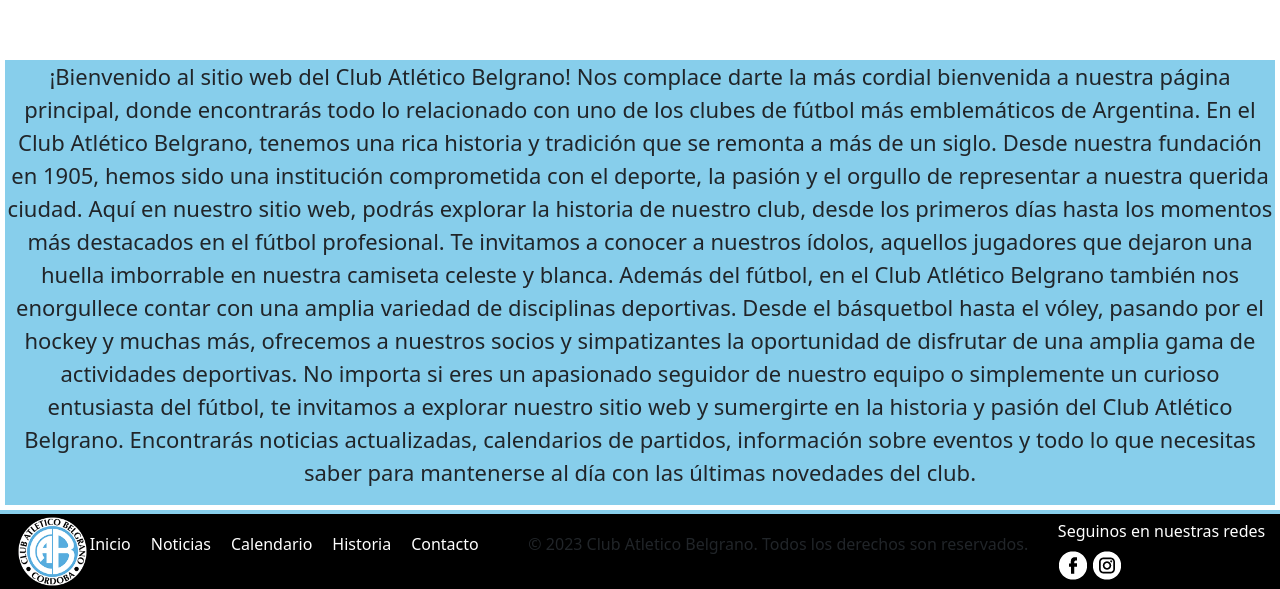
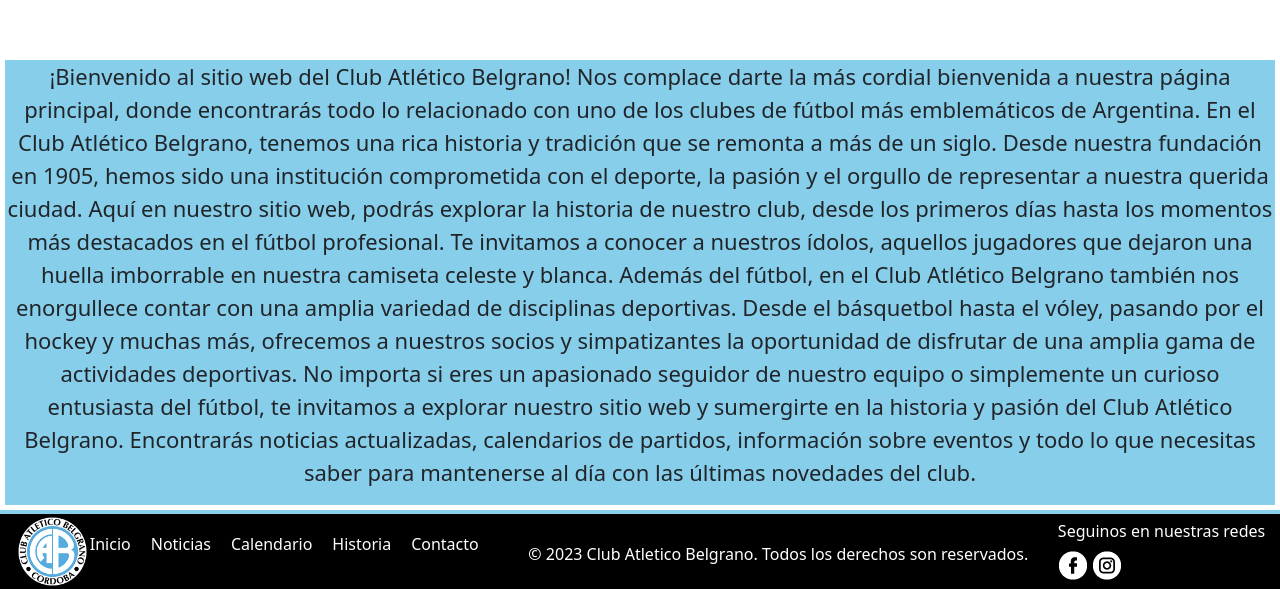
Before and after one commit to valentin-campos/proyecto1, a website: page index.html in a window 1280 px wide. Shown: the part 701-1290 px from the top of the page. Drawn offline with nearby package versions, Linux system fonts and the light colour scheme.

Commit message:
arreglo del scss, ultimos cambios

```diff
--- a/index.html
+++ b/index.html
@@ -15,7 +15,7 @@
     <link href="https://cdn.jsdelivr.net/npm/bootstrap@5.3.0/dist/css/bootstrap.min.css" rel="stylesheet" integrity="sha384-9ndCyUaIbzAi2FUVXJi0CjmCapSmO7SnpJef0486qhLnuZ2cdeRhO02iuK6FUUVM" crossorigin="anonymous">
     <link rel="shortcut icon" href="./Assets/Imagenes/favicon.ico" type="image/x-icon">
     <link rel="stylesheet" href="./css/style.css">
-    <title>Club Atletico Belgrano</title>
+    <title>Inicio | Club Atletico Belgrano</title>
 </head>
 <body>
     <header>
--- a/scss/modulos/_footer.scss
+++ b/scss/modulos/_footer.scss
@@ -33,12 +33,10 @@
             }
         }
     }
-    .footerText {
-        .footer-text {
-            color: white;
-            margin-top: 20px;
-            text-align: center;
-        }
+    .footer-text {
+        color: white;
+        margin-top: 20px;
+        text-align: center;
     }
     .footer--seguinos {
         .footer--seguinos__texto {
```
Also changed, not shown: css/style.css.
